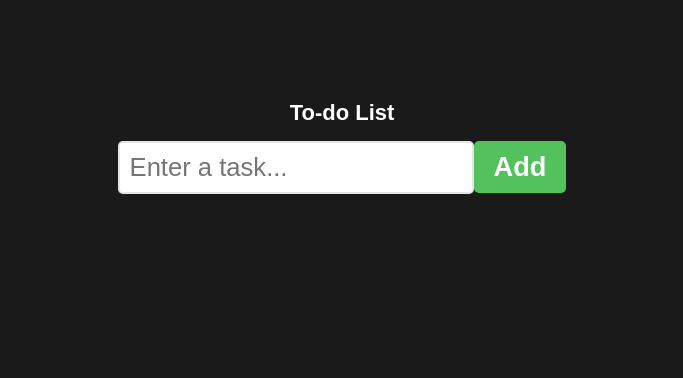
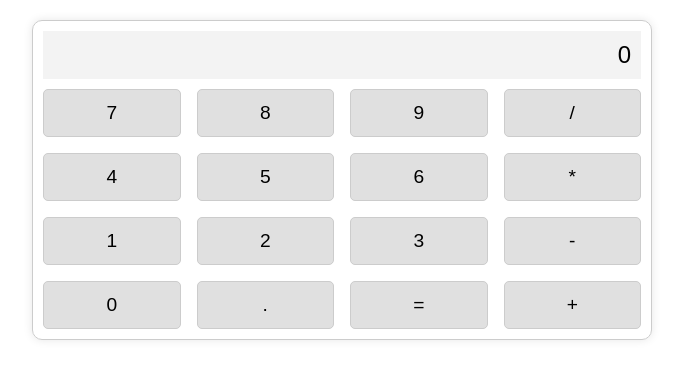
Before and after one commit to anishsharma21/vite-react-practice, a React (Vite) app: page / in a window 1280 px wide. Shown: the top 378 px of the page, without its empty margins (298-981 px from the left). Built offline with nearby package versions, Linux system fonts and the light colour scheme.

Commit message:
Built a calculator app from scratch using ReactJS

```diff
--- a/src/App.jsx
+++ b/src/App.jsx
@@ -1,9 +1,9 @@
-import TodoList from "./Components/Todo/TodoList";
+import Calculator from "./Components/Calculator/Calculator";
 
 function App() {
   return (
     <>
-      <TodoList />
+      <Calculator />
     </>
   );
 }
--- /dev/null
+++ b/src/Components/Calculator/Calculator.jsx
@@ -0,0 +1,76 @@
+import styles from "./Calculator.module.css";
+import { useState } from "react";
+
+export default function Calculator() {
+  const [display, setDisplay] = useState("0");
+  const [isResultDisplayed, setIsResultDisplayed] = useState(false);
+
+  const handleButtonClick = (value) => {
+    if (value === "=") {
+      console.log(display);
+      setDisplay(calculate(display));
+      setIsResultDisplayed(!isResultDisplayed);
+      return;
+    }
+    if (isResultDisplayed) {
+      setIsResultDisplayed(!isResultDisplayed);
+      setDisplay("0");
+    }
+    setDisplay((prev) => (prev === "0" ? value : prev + value));
+  };
+
+  return (
+    <>
+      <div className={styles.calculator}>
+        <div className={styles.display}>{display}</div>
+        <div className={styles.buttons}>
+          {[
+            "7",
+            "8",
+            "9",
+            "/",
+            "4",
+            "5",
+            "6",
+            "*",
+            "1",
+            "2",
+            "3",
+            "-",
+            "0",
+            ".",
+            "=",
+            "+",
+          ].map((btn) => (
+            <button
+              key={btn}
+              onClick={() => handleButtonClick(btn)}
+              className={styles.button}
+            >
+              {btn}
+            </button>
+          ))}
+        </div>
+      </div>
+    </>
+  );
+}
+
+function calculate(calculateString) {
+  try {
+    calculateString = calculateString.replace(/÷/g, "/");
+
+    calculateString = calculateString.replace(/x/g, "*");
+
+    const result = eval(calculateString);
+
+    if (typeof result === "number" && !isNaN(result)) {
+      return result;
+    } else {
+      throw new Error("Invalid calculation");
+    }
+  } catch (error) {
+    console.error(error);
+    return "Error";
+  }
+}
--- /dev/null
+++ b/src/Components/Calculator/Calculator.module.css
@@ -0,0 +1,41 @@
+.calculator {
+  width: 50%;
+  margin: 0 auto;
+  border: 1px solid #ccc;
+  border-radius: 10px;
+  padding: 10px;
+  box-shadow: 0 0 10px rgba(0, 0, 0, 0.1);
+}
+
+.display {
+  width: 100%;
+  height: 3rem;
+  background-color: #f3f3f3;
+  border: 1px solid #ccc;
+  border: 5px;
+  margin-bottom: 10px;
+  text-align: right;
+  padding: 10px;
+  font-size: 1.5em;
+}
+
+.buttons {
+  display: grid;
+  grid-template-columns: repeat(4, 1fr);
+  gap: 1rem;
+}
+
+.button {
+  width: 100%;
+  height: 3rem;
+  background-color: #e0e0e0;
+  border: 1px solid #ccc;
+  border-radius: 5px;
+  font-size: 1.2em;
+  cursor: pointer;
+  transition: background-color 0.3s;
+}
+
+.button:hover {
+  background-color: #d0d0d0;
+}
```
Also changed, not shown: src/Components/Todo/TodoItem.jsx (added, +10 -0 lines), src/Components/Todo/Todo.module.css (renamed from src/Components/Todo/Todo.css).
